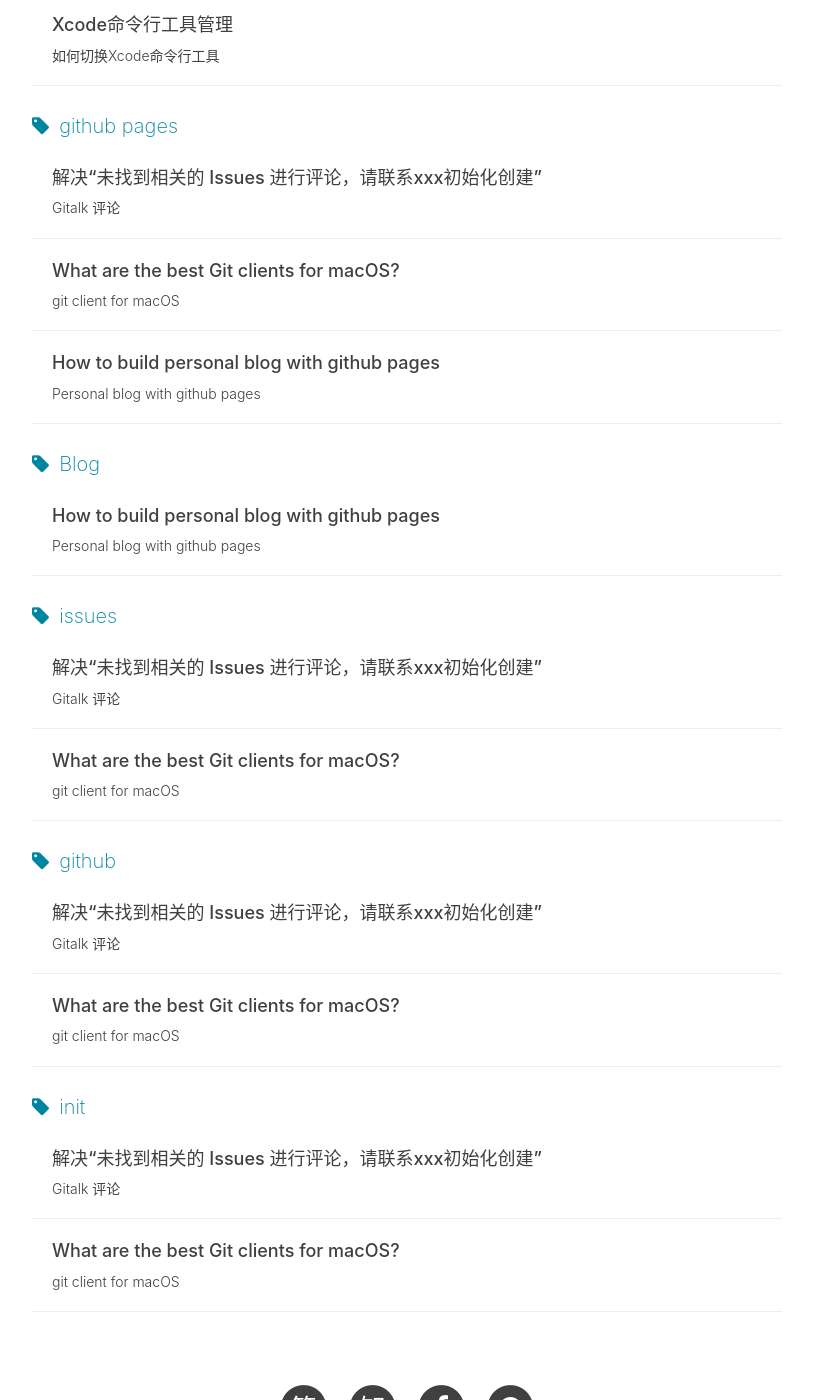
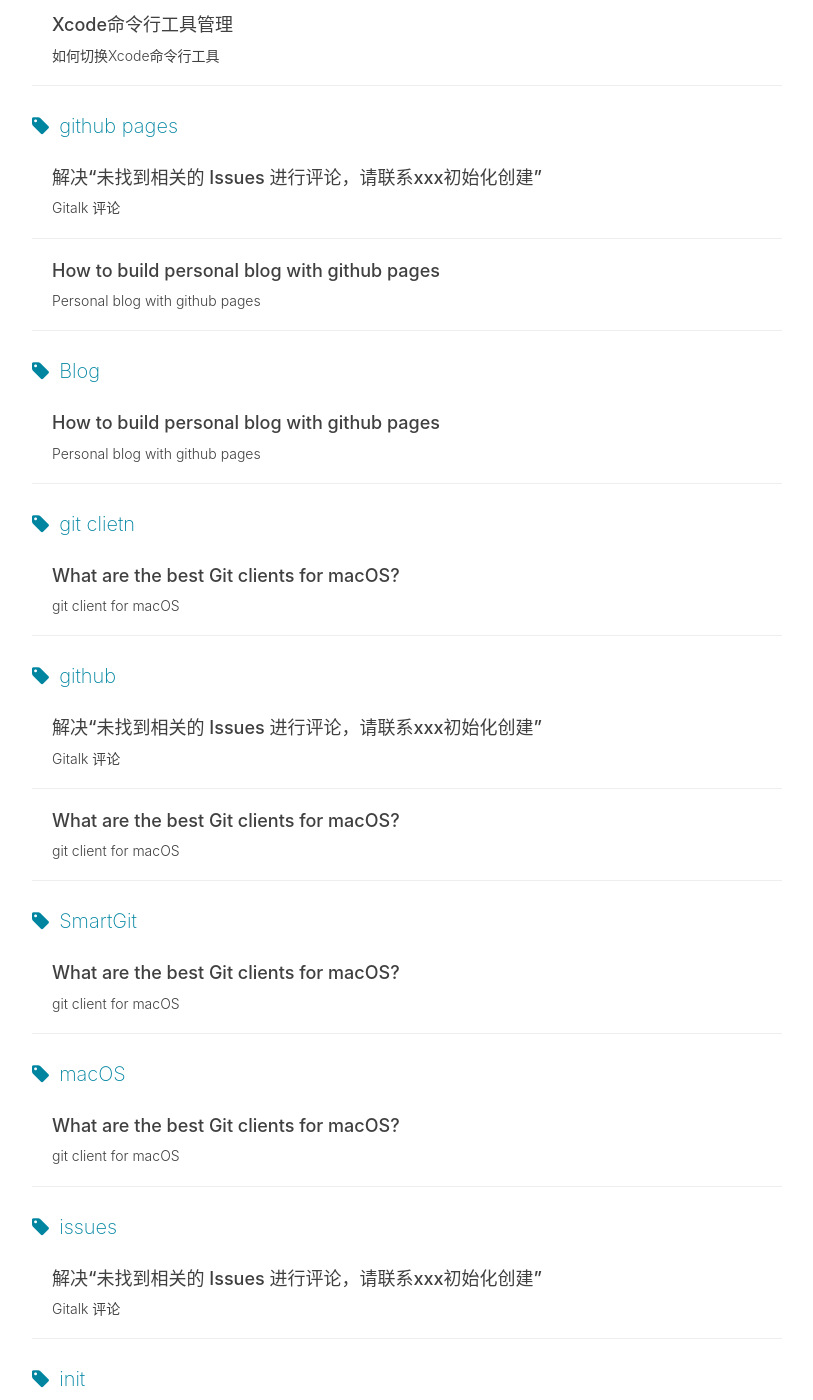
Before and after one commit to songtaoxy/songtaoxy.github.io, a Jekyll site: the page built from tags.html, in a window 1280 px wide and 1400 px high, scrolled down 528 px. Shown: the whole window, without its empty margins (233-1046 px from the left). Built offline with Jekyll 4.4.1, drawn with Linux system fonts in a browser that asks for light colours; nearby versions of some CDN libraries; comment, search, counter and statistics services are not loaded; some of the changed text lies outside the part shown.

Commit message:
Update 2019-04-18-What are the best Git clients for macOS?.md

```diff
--- a/_posts/2019-04-18-What are the best Git clients for macOS?.md
+++ b/_posts/2019-04-18-What are the best Git clients for macOS?.md
@@ -7,10 +7,10 @@ author:     songtaoxy
 header-img: img/git-clietn.jpg
 catalog: true
 tags:
-    - github pages
-    - issues
+    - git clietn
     - github
-    - init
+    - SmartGit
+    - macOS
 ---
 
 # What are the best Git clients for macOS?
```
